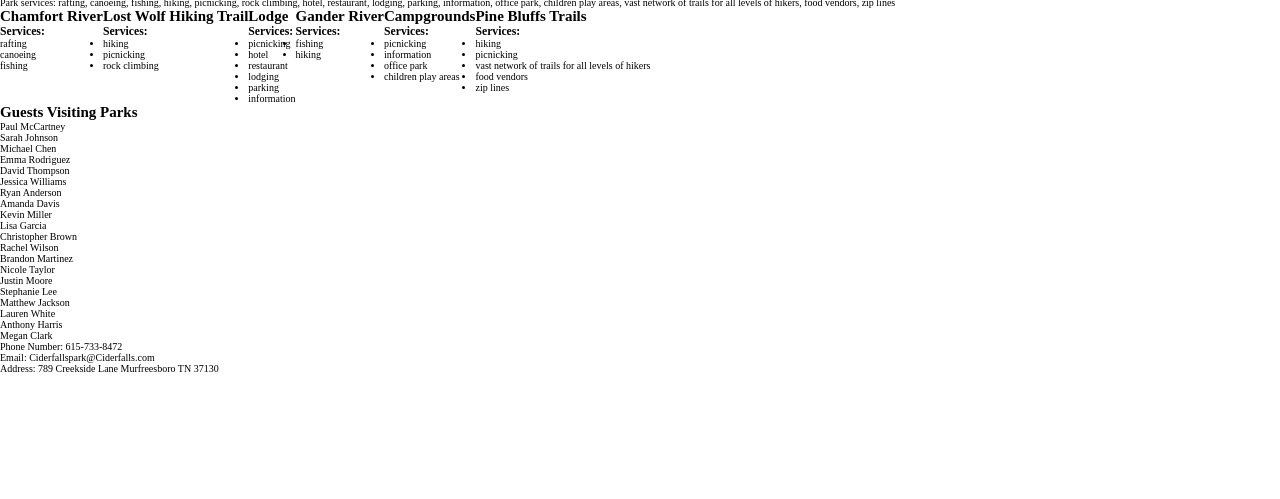
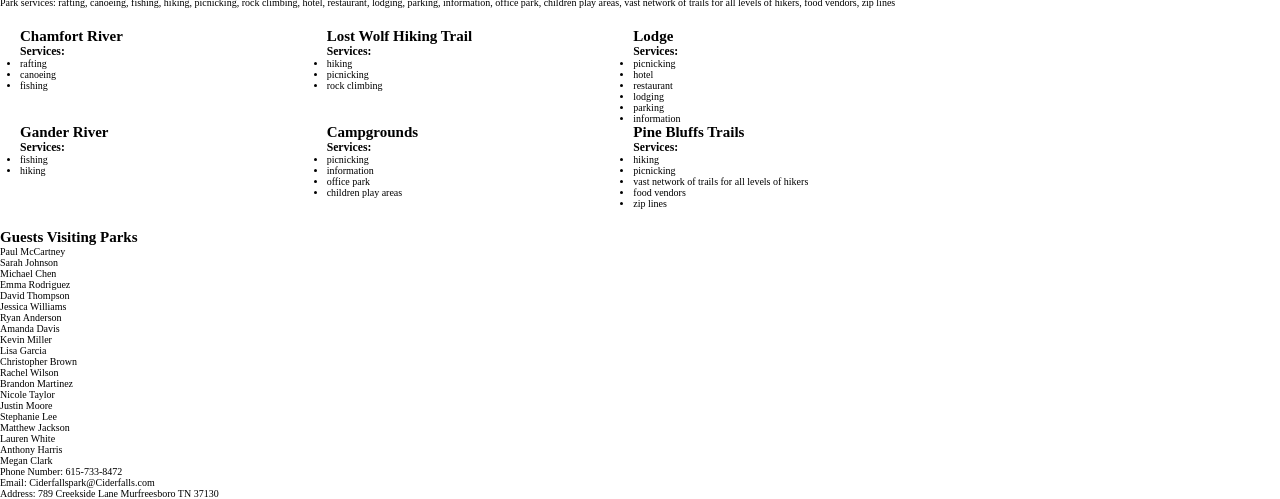
Before and after one commit to NSS-Day-Cohort-78/Cider-Falls-client-dhidps, a plain HTML site: page index.html in a window 1280 px wide. Shown: the part 303-802 px from the top of the page. Drawn offline with Linux system fonts and the light colour scheme.

Commit message:
working css

```diff
--- a/scripts/main.js
+++ b/scripts/main.js
@@ -25,12 +25,14 @@ let html = `
     ${servicesHTML}
 </services>
 
+<section class='content-section'>
 <section class='park-area-section'>
     ${parkAreasHTML}
 </section>
 
 <section class='guests-section'>
     ${guestsHTML}
+</section>
 </section>
 
 <footer>
--- a/styles/main.css
+++ b/styles/main.css
@@ -17,6 +17,31 @@ h1 {
   font-size: 6rem;
 }
 .park-area-section {
-  display: flex;
+  display: grid;
+  grid-template-rows: repeat(2, auto);
+  grid-template-columns: repeat(3, 1fr);
   align-items: flex-start;
+  justify-content: space-between;
+  padding: 2rem;
+  max-width: 75%;
 }
+.guests-section {
+  flex: 1;
+}
+/*    display: grid
+
+    justify-content: space-between;
+    padding: 2rem;
+    grid-template-columns: repeat(3, 1fr);
+    grid-template-rows: repeat(2, auto);
+    gap: 1.5rem;
+    */
+
+/*
+#container {
+    display: flex;
+    justify-content: flex-start;
+    justify-items: flex-start;
+    padding: 2rem;
+}
+*/
```
